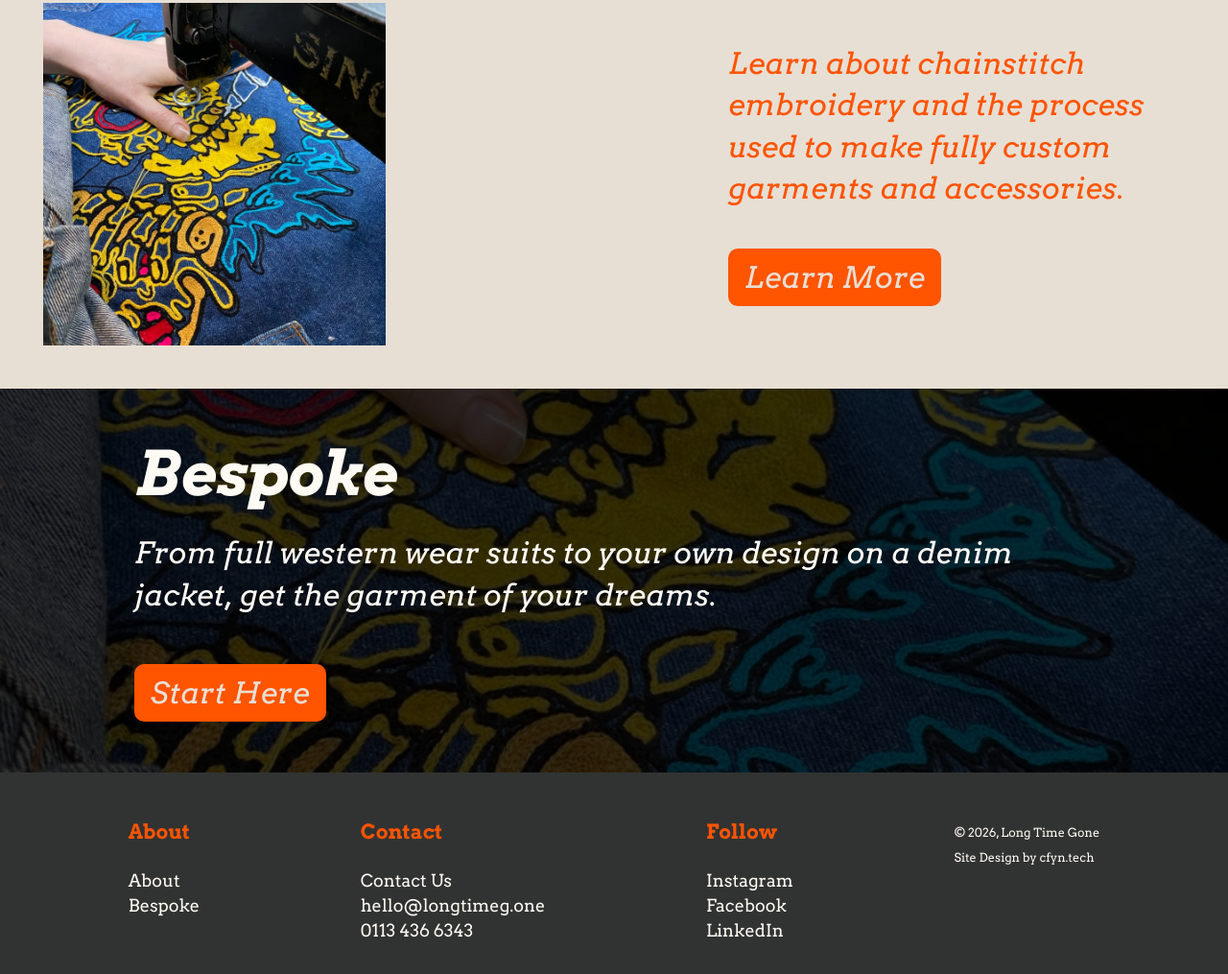
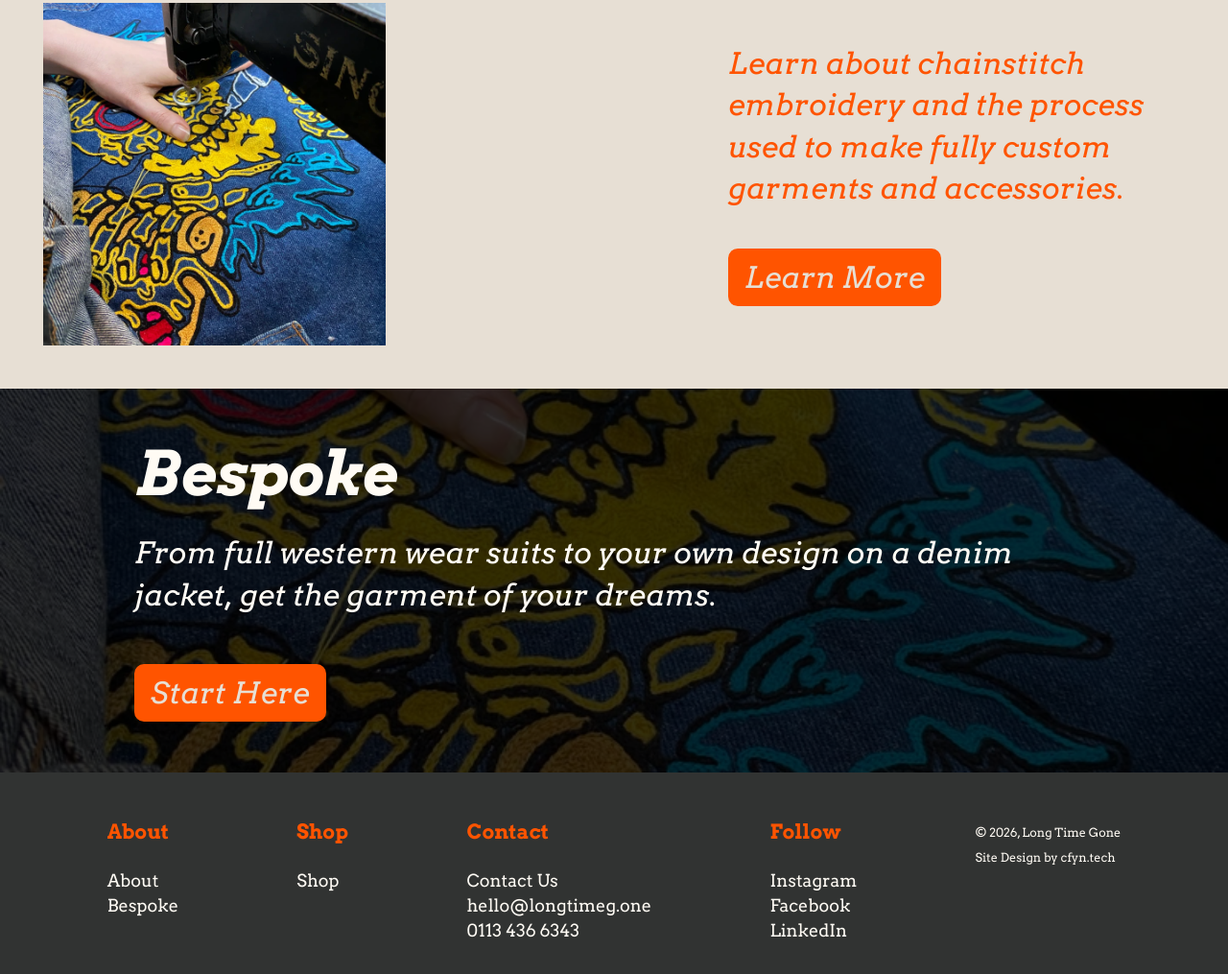
Before and after one commit to KellyeC/long-time-gone, an Astro site: page / in a window 1280 px wide. Shown: the part 2592-3607 px from the top of the page at 96% size. Built offline with nearby package versions, Linux system fonts and the light colour scheme; Astro itself is replaced by a stand-in of ours.

Commit message:
fixes typo / adds shop page to footer

```diff
--- a/src/components/Footer.astro
+++ b/src/components/Footer.astro
@@ -4,6 +4,12 @@
         <ul>
             <li><a href="/about">About</a></li>
             <li><a href="/bespoke">Bespoke</a></li>
+        </ul>
+    </section>
+    <section>
+        <h3>Shop</h3>
+        <ul>
+            <li><a href="/Shop">Shop</a></li>
         </ul>
     </section>
     <section>
--- a/src/pages/index.astro
+++ b/src/pages/index.astro
@@ -12,7 +12,7 @@ import CtaBanner from "../components/CtaBanner.astro";
 
     <IntroHeading heading="Custom Chainstitch Embroidery.">
         Wearable art pieces and accessories.<br /><br />
-        Embroidered using tranditional chainstich techniques.<br /><br />
+        Embroidered using traditional chainstich techniques.<br /><br />
         From the southern US to Leeds, UK.
     </IntroHeading>
 
```
